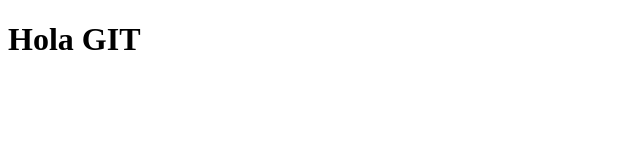
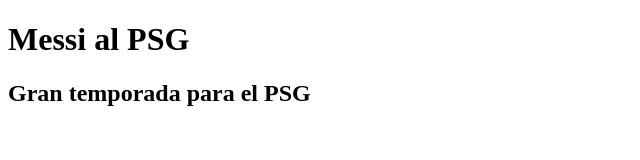
Before and after one commit to EzequielPaesky/MiRepositorio, a plain HTML site: page index.html in a window 1280 px wide. Shown: the whole page, without its empty margins (0-640 px from the left). Drawn offline with Linux system fonts and the light colour scheme.

Commit message:
Estructura HTML + h1 Messi al PSG h2 Gran temporada para el PSG

```diff
--- a/index.html
+++ b/index.html
@@ -7,6 +7,7 @@
     <title>Document</title>
 </head>
 <body>
-    <h1>Hola GIT</h1>
+    <h1>Messi al PSG</h1>
+    <h2>Gran temporada para el PSG</h2>
 </body>
 </html>
```
